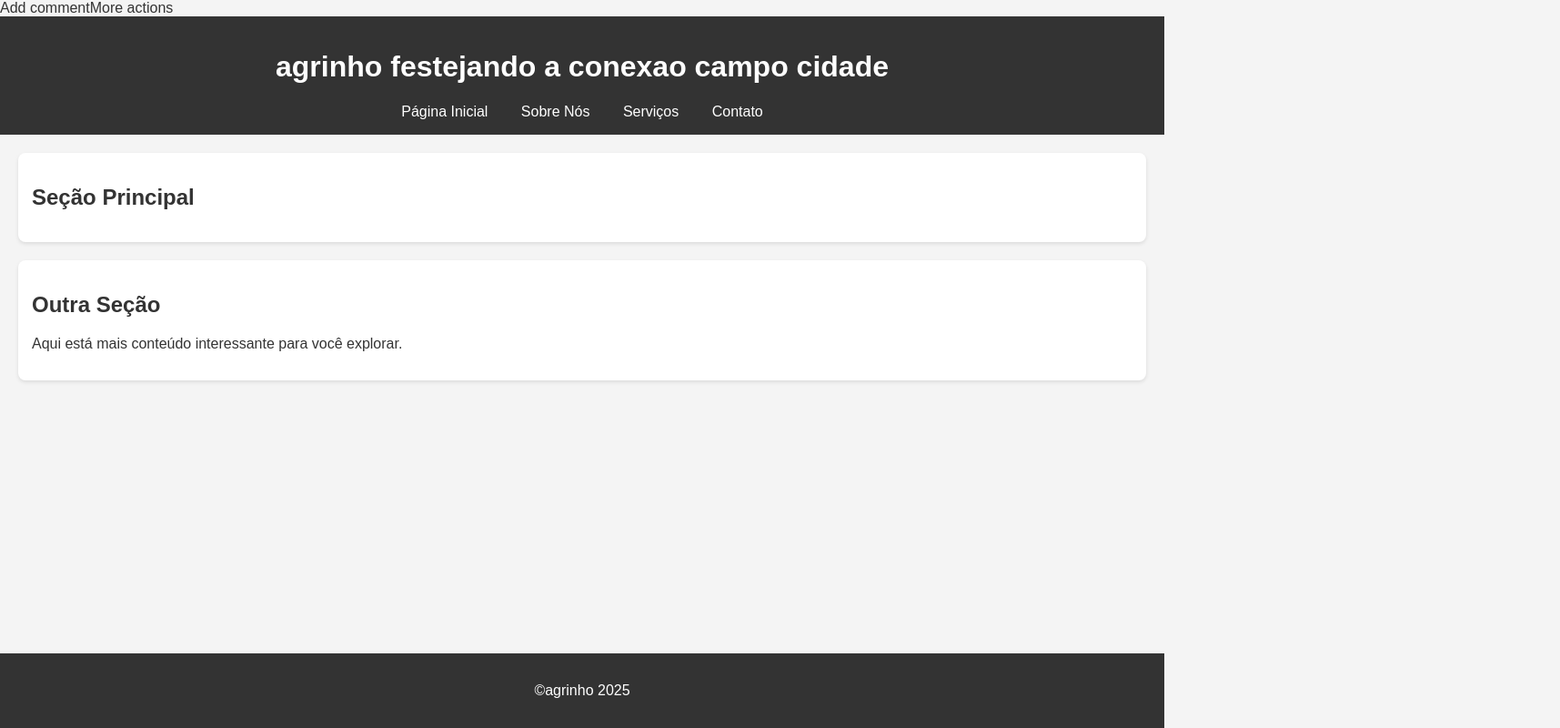
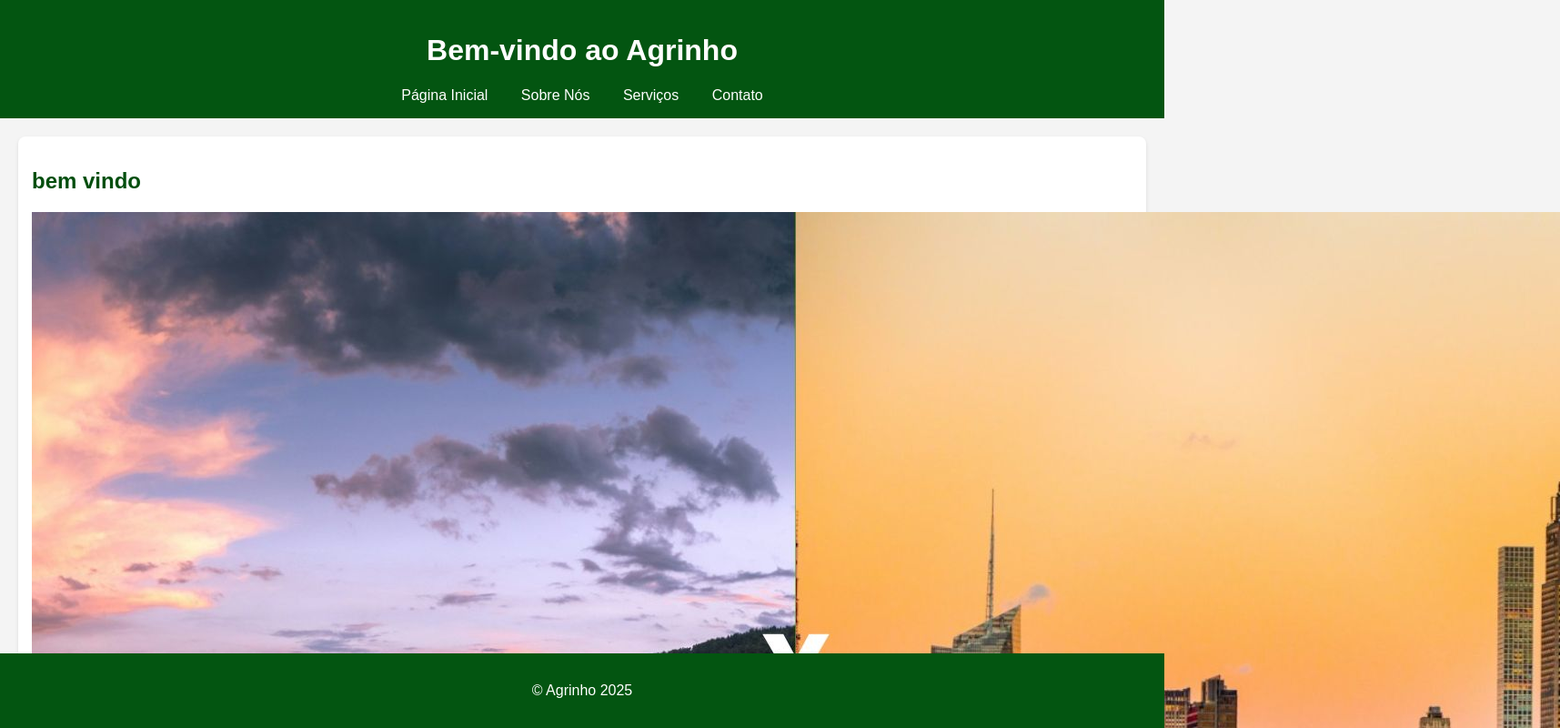
Before and after one commit to paes2024/-Agrinho-2025, a plain HTML site: page index.html in a window 1280 px wide. Shown: the top 800 px of the page at 91% size, 1715 px wide, since content can reach past the window. Drawn offline with Linux system fonts and the light colour scheme.

Commit message:
Add files via upload

```diff
--- a/index.html
+++ b/index.html
@@ -1,4 +1,4 @@
-<!DOCTYPE html>Add commentMore actions
+<!DOCTYPE html>
 <html lang="pt-br">
 <head>
     <meta charset="UTF-8">
@@ -8,7 +8,7 @@
 </head>
 <body>
     <header>
-        <h1>agrinho festejando a conexao campo cidade</h1>
+        <h1>Bem-vindo ao Agrinho</h1>
         <nav>
             <ul>
                 <li><a href="#">Página Inicial</a></li>
@@ -21,18 +21,19 @@
 
     <main>
         <section id="principal">
-            <h2>Seção Principal</h2>
-            <p></p>
+            <h2>bem vindo</h2>
+            <img src="vida-no-campo-versus-vida-na-cidade.jpg" alt="">
         </section>
 
         <section id="secundaria">
-            <h2>Outra Seção</h2>
-            <p>Aqui está mais conteúdo interessante para você explorar.</p>
+            <h2>Bem Vindo</h2>
+            <p>A festa da conexão entre o campo e a cidade é um momento de celebração e troca. A energia vibrante das ruas urbanas se encontra com a serenidade do campo, criando uma harmonia única. Produtos frescos da roça, como frutas e legumes, chegam às feiras da cidade, trazendo o sabor e a dedicação do campo. Ao mesmo tempo, o ritmo da sanfona e os sons urbanos se misturam, criando uma melodia que simboliza essa união. O respeito mútuo e a valorização das culturas de ambos os lados tornam esse encontro uma celebração da vida e das suas riquezas.
+            </p>
         </section>
     </main>
 
     <footer>
-        <p>&copy;agrinho 2025 </p>
+        <p>&copy; Agrinho 2025</p>
     </footer>
 </body>
 </html>
--- a/style.css
+++ b/style.css
@@ -2,11 +2,11 @@ body {
     font-family: sans-serif;
     margin: 0;
     background-color: #f4f4f4;
-    color: #333;
+    color: #014e0e;
 }
 
 header {
-    background-color: #333;
+    background-color:#035511;
     color: white;
     padding: 1em 0;
     text-align: center;
@@ -41,7 +41,7 @@ section {
 }
 
 footer {
-    background-color: #333;
+    background-color: #035511;
     color: white;
     text-align: center;
     padding: 1em 0;
```
Also changed, not shown: vida-no-campo-versus-vida-na-cidade.jpg (added).
